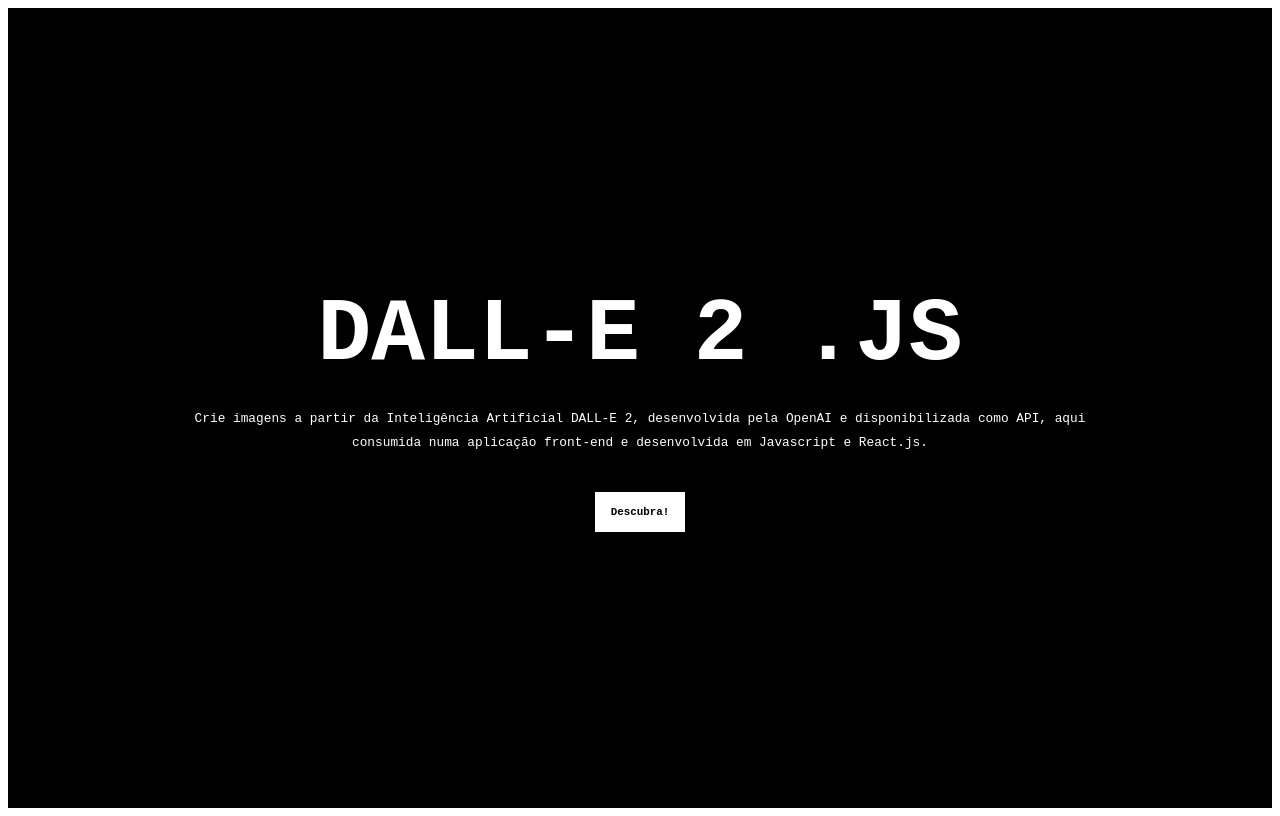
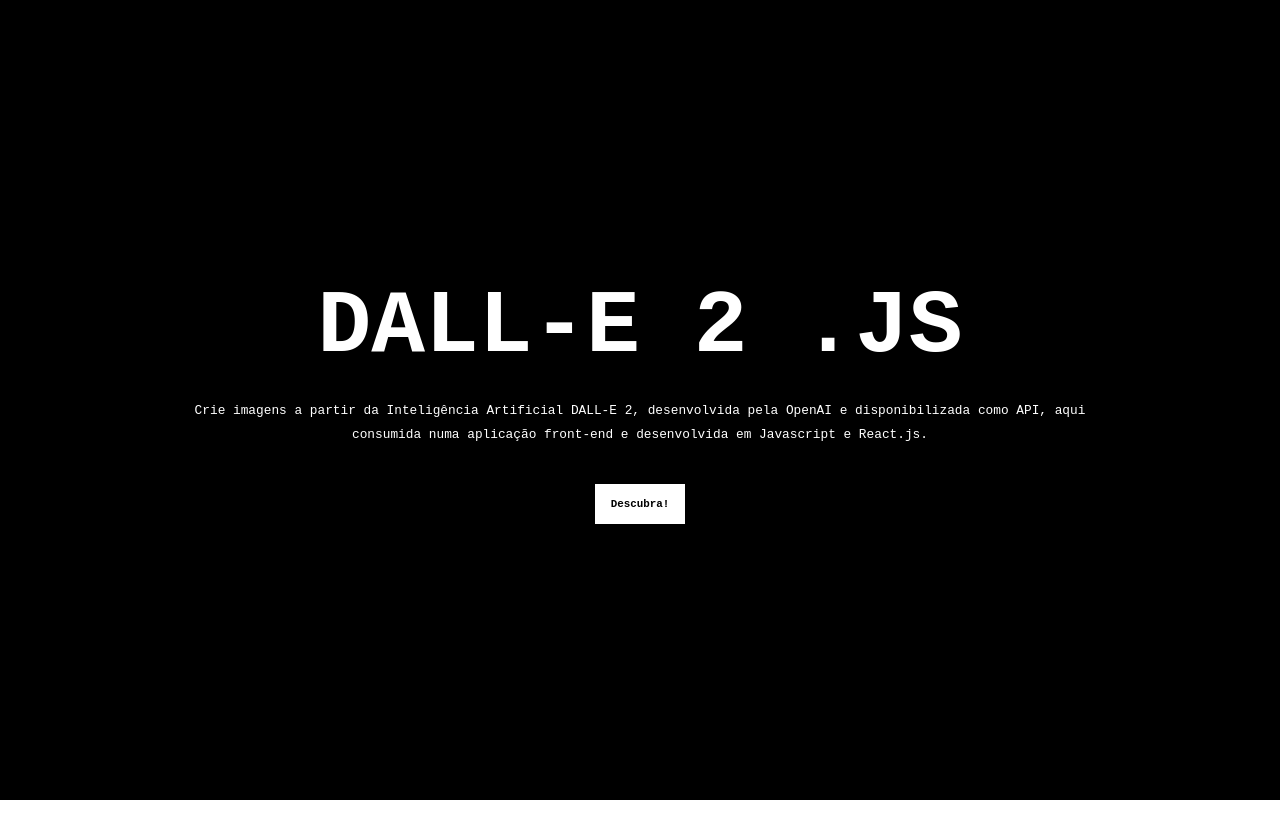
Before and after one commit to rafaelimaf/dalle2js, a React (Create React App) app: page / in a window 1280 px wide. Built offline with nearby package versions, Linux system fonts and the light colour scheme; no server answers.

Commit message:
feat: adição de css para a página base com index.css

```diff
--- a/src/App.jsx
+++ b/src/App.jsx
@@ -1,5 +1,6 @@
 import React from 'react';
 import Router from './routes/Router';
+import './styles/index.css';
 
 function App() {
   return (
--- /dev/null
+++ b/src/styles/index.css
@@ -0,0 +1,7 @@
+body {
+ margin: 0;
+}
+
+html {
+  scroll-behavior: smooth;
+}
```
